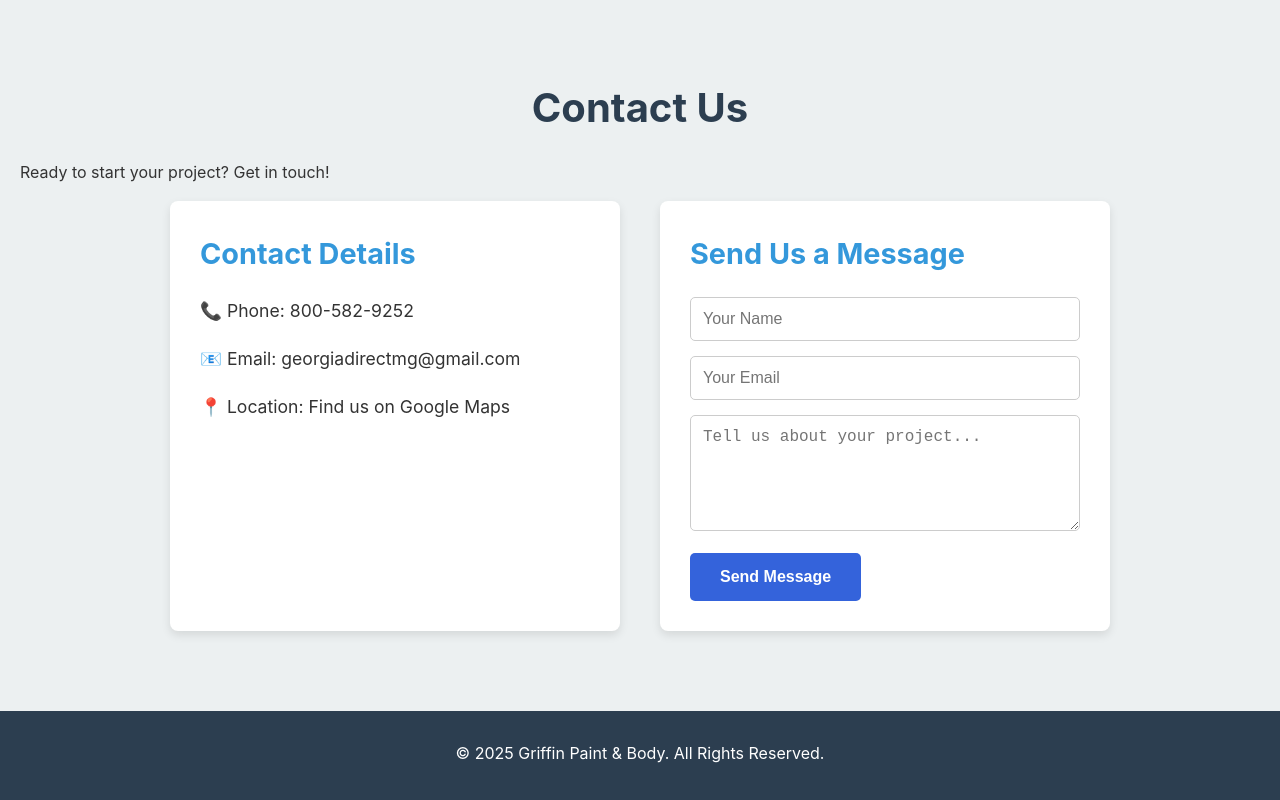
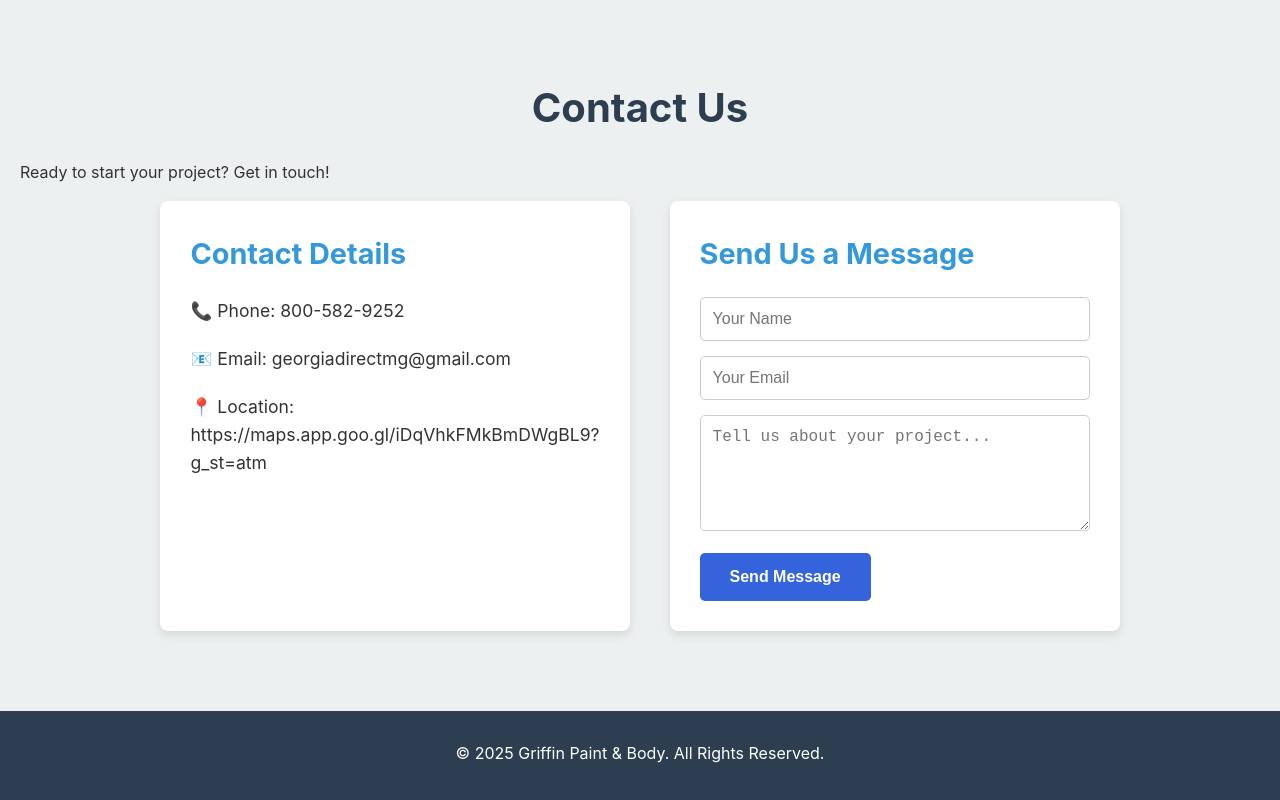
Before and after one commit to makn18989-blip/Griffinpaint-body.com, a plain HTML site: page index.html in a window 1280 px wide. Shown: the part 2799-3599 px from the top of the page. Drawn offline with Linux system fonts and the light colour scheme.

Commit message:
index.html

```diff
--- a/index.html
+++ b/index.html
@@ -111,7 +111,7 @@
             <h3>Contact Details</h3>
             <p>📞 Phone: 800-582-9252</p>
             <p>📧 Email: georgiadirectmg@gmail.com</p>
-            <p>📍 Location: Find us on Google Maps</p>
+            <p>📍 Location: https://maps.app.goo.gl/iDqVhkFMkBmDWgBL9?g_st=atm </p>
           </div>
           <div class="contact-form">
             <h3>Send Us a Message</h3>
```
